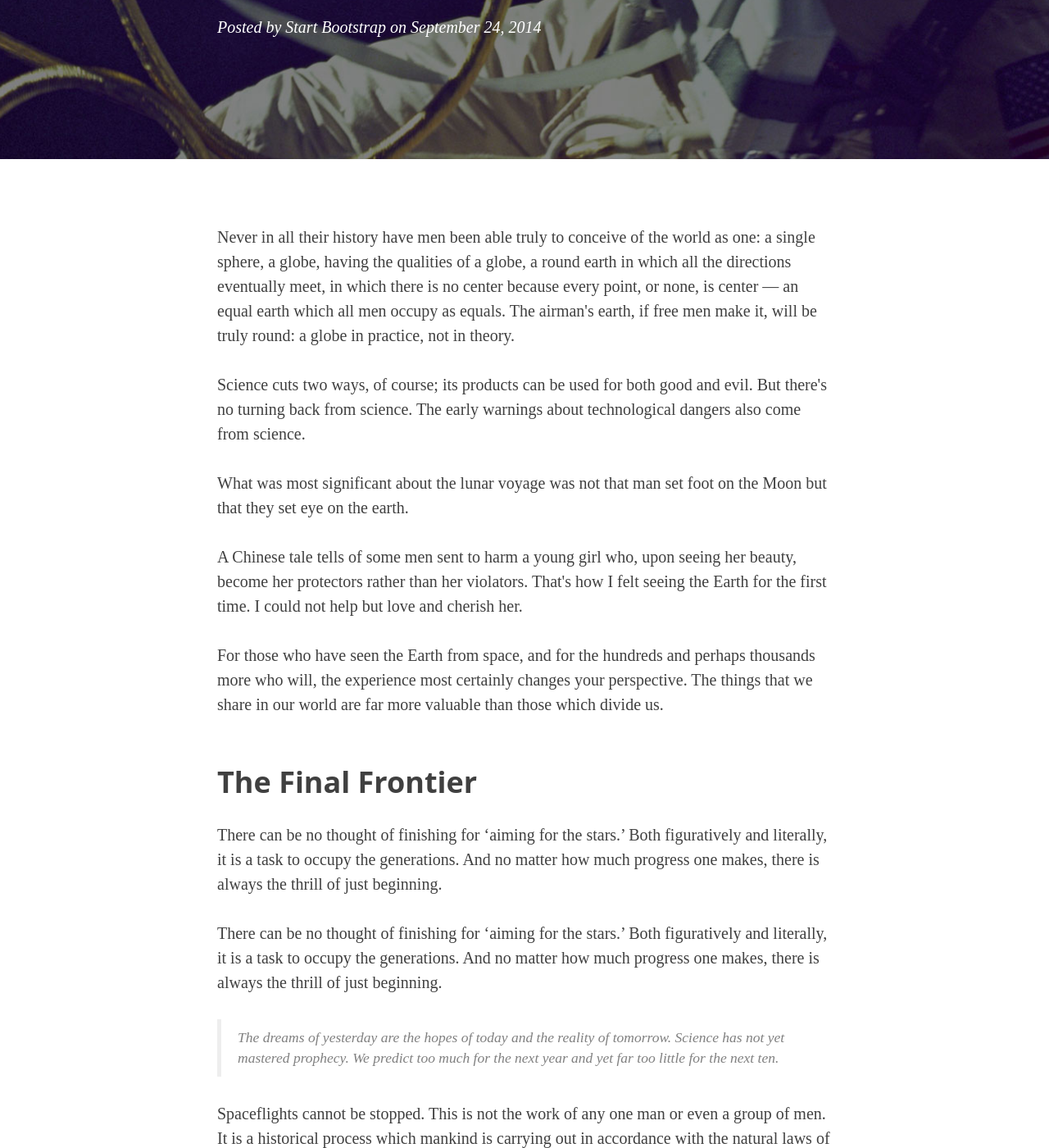
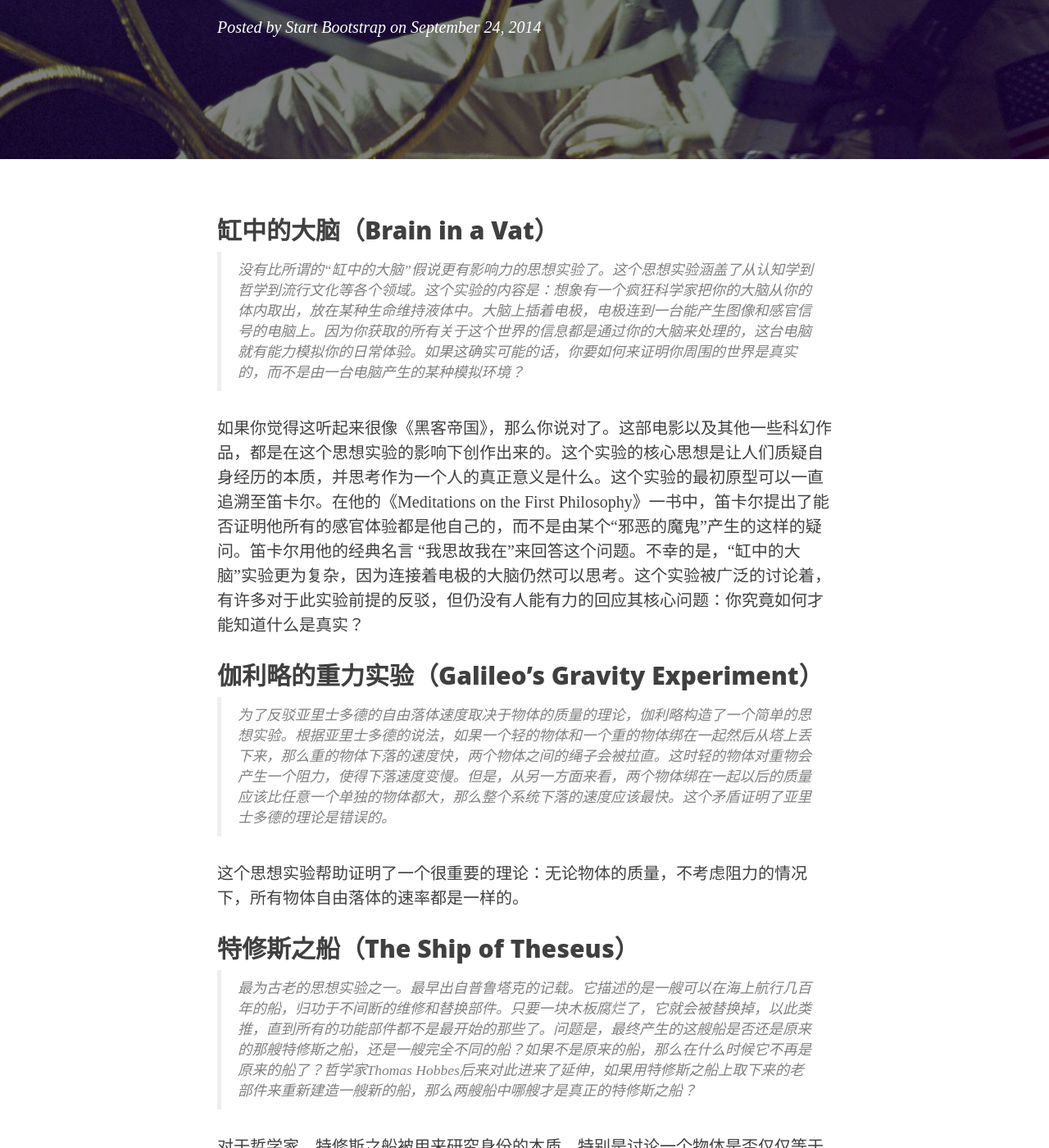
Before and after one commit to anypossiblew/my-blog, a Jekyll site: the page built from _posts/2014-09-24-man-must-explore.markdown, in a window 1280 px wide and 1400 px high, scrolled down 403 px. Shown: the whole window at 82% size. Built offline with Jekyll 4.4.1, drawn with Linux system fonts in a browser that asks for light colours; nearby versions of some CDN libraries; comment, search, counter and statistics services are not loaded; some of the changed text lies outside the part shown.

Commit message:
Update 2014-09-24

```diff
--- a/_posts/2014-09-24-man-must-explore.markdown
+++ b/_posts/2014-09-24-man-must-explore.markdown
@@ -7,37 +7,27 @@ author:     "Start Bootstrap"
 header-img: "img/post-bg-06.jpg"
 ---
 
-<p>Never in all their history have men been able truly to conceive of the world as one: a single sphere, a globe, having the qualities of a globe, a round earth in which all the directions eventually meet, in which there is no center because every point, or none, is center — an equal earth which all men occupy as equals. The airman's earth, if free men make it, will be truly round: a globe in practice, not in theory.</p>
+<h2>缸中的大脑（Brain in a Vat）</h2>
+<blockquote>没有比所谓的“缸中的大脑”假说更有影响力的思想实验了。这个思想实验涵盖了从认知学到哲学到流行文化等各个领域。这个实验的内容是：想象有一个疯狂科学家把你的大脑从你的体内取出，放在某种生命维持液体中。大脑上插着电极，电极连到一台能产生图像和感官信号的电脑上。因为你获取的所有关于这个世界的信息都是通过你的大脑来处理的，这台电脑就有能力模拟你的日常体验。如果这确实可能的话，你要如何来证明你周围的世界是真实的，而不是由一台电脑产生的某种模拟环境？ </blockquote>
 
-<p>Science cuts two ways, of course; its products can be used for both good and evil. But there's no turning back from science. The early warnings about technological dangers also come from science.</p>
+<p>如果你觉得这听起来很像《黑客帝国》，那么你说对了。这部电影以及其他一些科幻作品，都是在这个思想实验的影响下创作出来的。这个实验的核心思想是让人们质疑自身经历的本质，并思考作为一个人的真正意义是什么。这个实验的最初原型可以一直追溯至笛卡尔。在他的《Meditations on the First Philosophy》一书中，笛卡尔提出了能否证明他所有的感官体验都是他自己的，而不是由某个“邪恶的魔鬼”产生的这样的疑问。笛卡尔用他的经典名言 “我思故我在”来回答这个问题。不幸的是，“缸中的大脑”实验更为复杂，因为连接着电极的大脑仍然可以思考。这个实验被广泛的讨论着，有许多对于此实验前提的反驳，但仍没有人能有力的回应其核心问题：你究竟如何才能知道什么是真实？</p>
 
-<p>What was most significant about the lunar voyage was not that man set foot on the Moon but that they set eye on the earth.</p>
+<h2>伽利略的重力实验（Galileo’s Gravity Experiment）</h2>
+<blockquote>为了反驳亚里士多德的自由落体速度取决于物体的质量的理论，伽利略构造了一个简单的思想实验。根据亚里士多德的说法，如果一个轻的物体和一个重的物体绑在一起然后从塔上丢下来，那么重的物体下落的速度快，两个物体之间的绳子会被拉直。这时轻的物体对重物会产生一个阻力，使得下落速度变慢。但是，从另一方面来看，两个物体绑在一起以后的质量应该比任意一个单独的物体都大，那么整个系统下落的速度应该最快。这个矛盾证明了亚里士多德的理论是错误的。</blockquote>
 
-<p>A Chinese tale tells of some men sent to harm a young girl who, upon seeing her beauty, become her protectors rather than her violators. That's how I felt seeing the Earth for the first time. I could not help but love and cherish her.</p>
+<p>这个思想实验帮助证明了一个很重要的理论：无论物体的质量，不考虑阻力的情况下，所有物体自由落体的速率都是一样的。</p>
 
-<p>For those who have seen the Earth from space, and for the hundreds and perhaps thousands more who will, the experience most certainly changes your perspective. The things that we share in our world are far more valuable than those which divide us.</p>
+<h2>特修斯之船（The Ship of Theseus）</h2>
+<blockquote>最为古老的思想实验之一。最早出自普鲁塔克的记载。它描述的是一艘可以在海上航行几百年的船，归功于不间断的维修和替换部件。只要一块木板腐烂了，它就会被替换掉，以此类推，直到所有的功能部件都不是最开始的那些了。问题是，最终产生的这艘船是否还是原来的那艘特修斯之船，还是一艘完全不同的船？如果不是原来的船，那么在什么时候它不再是原来的船了？哲学家Thomas Hobbes后来对此进来了延伸，如果用特修斯之船上取下来的老部件来重新建造一艘新的船，那么两艘船中哪艘才是真正的特修斯之船？</blockquote>
 
-<h2 class="section-heading">The Final Frontier</h2>
+<p>对于哲学家，特修斯之船被用来研究身份的本质。特别是讨论一个物体是否仅仅等于其组成部件之和。一个更现代的例子就是一个不断发展的乐队，直到某一阶段乐队成员中没有任何一个原始成员。这个问题可以应用于各个领域。对于企业，在不断并购和更换东家后仍然保持原来的名字。对于人体，人体不间断的进行着新陈代谢和自我修复。这个实验的核心思想在于强迫人们去反思身份仅仅局限在实际物体和现象中这一常识。</p>
 
-<p>There can be no thought of finishing for ‘aiming for the stars.’ Both figuratively and literally, it is a task to occupy the generations. And no matter how much progress one makes, there is always the thrill of just beginning.</p>
+<h2>爱因斯坦的光线（Einstein’s Light Beam）</h2>
+<blockquote>爱因斯坦著名的狭义相对论是受启于他16岁做的思想实验。在他的自传中，爱因斯坦回忆道他当时幻想在宇宙中追寻一道光线。他推理说，如果他能够以光速在光线旁边运动，那么他应该能够看到光线成为“在空间上不断振荡但停滞不前的电磁场”。对于爱因斯坦，这个思想实验证明了对于这个虚拟的观察者，所有的物理定律应该和一个相对于地球静止的观察者观察到的一样。</blockquote>
 
-<p>There can be no thought of finishing for ‘aiming for the stars.’ Both figuratively and literally, it is a task to occupy the generations. And no matter how much progress one makes, there is always the thrill of just beginning.</p>
+<p>事实上，没人确切知道这意味着什么。科学家一直都在争论一个如此简单的思想实验是如此帮助爱因斯坦完成到狭义相对论这如此巨大的飞跃的。在当时，这个实验中的想法与现在已被抛弃的“以太”理论相违背。但他经过了好多年才证明了自己是正确的。</p>
 
-<blockquote>The dreams of yesterday are the hopes of today and the reality of tomorrow. Science has not yet mastered prophecy. We predict too much for the next year and yet far too little for the next ten.</blockquote>
+<h2>电车难题（The Trolley Problem）</h2>
+<blockquote>“电车难题”是伦理学领域最为知名的思想实验之一，其内容大致是：一个疯子把五个无辜的人绑在电车轨道上。一辆失控的电车朝他们驶来，并且片刻后就要碾压到他们。幸运的是，你可以拉一个拉杆，让电车开到另一条轨道上。但是还有一个问题，那个疯子在那另一条轨道上也绑了一个人。考虑以上状况，你应该拉拉杆吗？</blockquote>
 
-<p>Spaceflights cannot be stopped. This is not the work of any one man or even a group of men. It is a historical process which mankind is carrying out in accordance with the natural laws of human development.</p>
-
-<h2 class="section-heading">Reaching for the Stars</h2>
-
-<p>As we got further and further away, it [the Earth] diminished in size. Finally it shrank to the size of a marble, the most beautiful you can imagine. That beautiful, warm, living object looked so fragile, so delicate, that if you touched it with a finger it would crumble and fall apart. Seeing this has to change a man.</p>
-
-<a href="#">
-    <img class="img-responsive" src="{{ site.baseurl }}/img/post-sample-image.jpg" alt="">
-</a>
-<span class="caption text-muted">To go places and do things that have never been done before – that’s what living is all about.</span>
-
-<p>Space, the final frontier. These are the voyages of the Starship Enterprise. Its five-year mission: to explore strange new worlds, to seek out new life and new civilizations, to boldly go where no man has gone before.</p>
-
-<p>As I stand out here in the wonders of the unknown at Hadley, I sort of realize there’s a fundamental truth to our nature, Man must explore, and this is exploration at its greatest.</p>
-
-<p>Placeholder text by <a href="http://spaceipsum.com/">Space Ipsum</a>. Photographs by <a href="https://www.flickr.com/photos/nasacommons/">NASA on The Commons</a>.</p>
+<p>电车难题最早是由哲学家Philippa Foot提出的，用来批判伦理哲学中的主要理论，特别是功利主义。功利主义提出的观点是，大部分道德决策都是根据“为最多的人提供最大的利益”的原则做出的。从一个功利主义者的观点来看，明显的选择应该是拉拉杆，拯救五个人只杀死一个人。但是功利主义的批判者认为，一旦拉了拉杆，你就成为一个不道德行为的同谋——你要为另一条轨道上单独的一个人的死负部分责任。然而，其他人认为，你身处这种状况下就要求你要有所作为，你的不作为将会是同等的不道德。总之，不存在完全的道德行为，这就是重点所在。许多哲学家都用电车难题作为例子来表示现实生活中的状况经常强迫一个人违背他自己的道德准则，并且还存在着没有完全道德做法的情况。</p>
```
